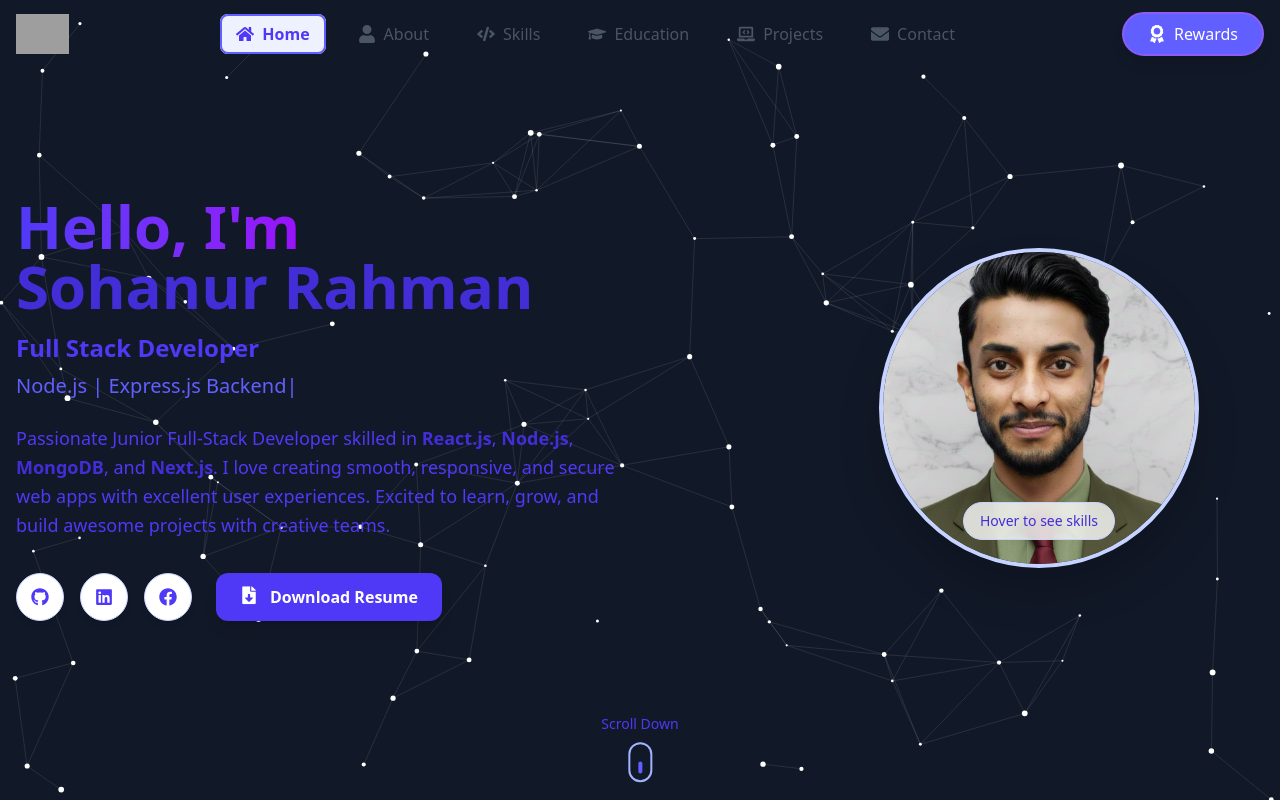
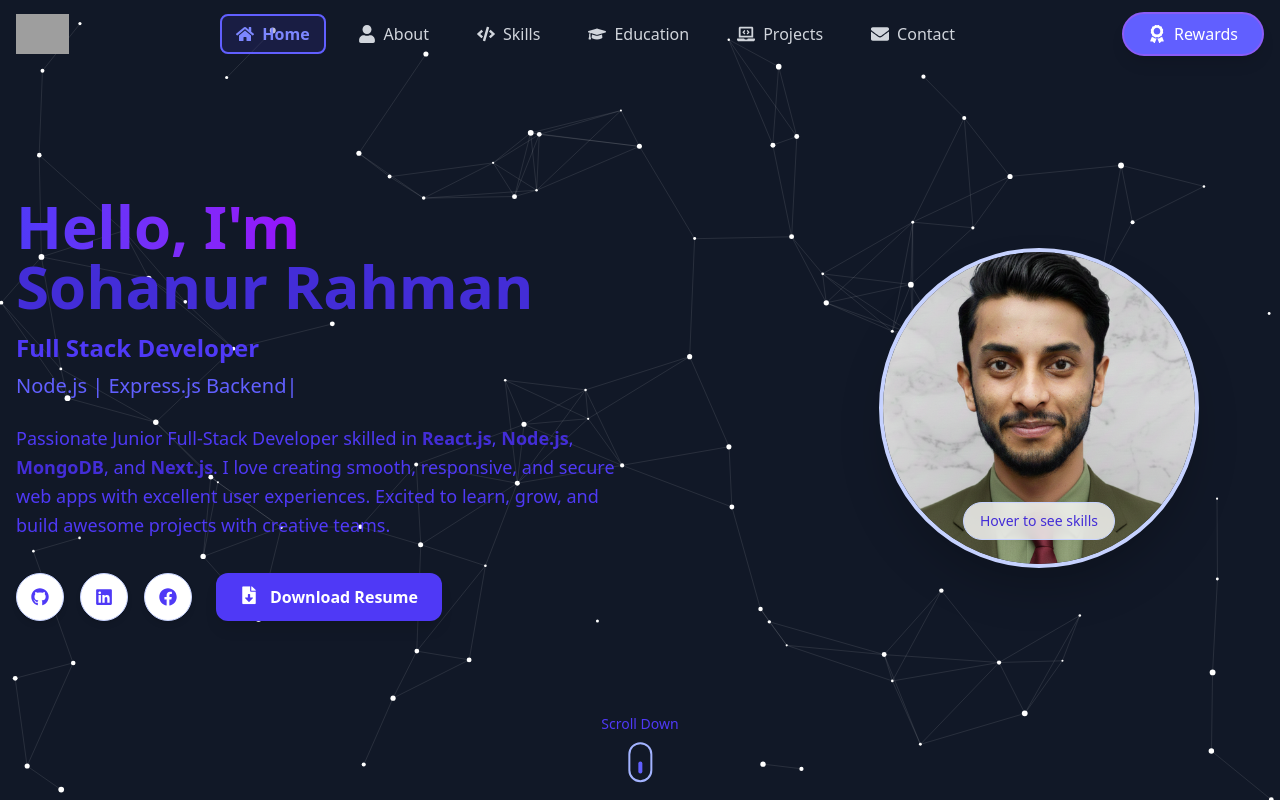
Before and after one commit to SohanurRahman007/my-portfolio-website, a React (Vite) app: page / in a window 1280 px wide. Shown: the top 802 px of the page. Built offline with nearby package versions, Linux system fonts and the light colour scheme; grey boxes are pictures that could not be loaded.

Commit message:
update navber

```diff
--- a/src/components/Navbar.jsx
+++ b/src/components/Navbar.jsx
@@ -67,9 +67,10 @@ const Navbar = () => {
       initial={{ y: -100, opacity: 0 }}
       animate={{ y: 0, opacity: 1 }}
       transition={{ type: "spring", stiffness: 100 }}
+      // Using dark mode colors only for both modes
       className={`fixed top-0 w-full z-50 transition-all duration-300 ${
         scrolled
-          ? "bg-white/80 dark:bg-gray-900/80 backdrop-blur-md shadow-md"
+          ? "bg-gray-900/80 backdrop-blur-md shadow-md" // Only dark colors
           : "bg-transparent"
       }`}
     >
@@ -91,7 +92,7 @@ const Navbar = () => {
         </Link>
 
         {/* Desktop Menu */}
-        <ul className="hidden md:flex gap-4 text-gray-700 dark:text-gray-200 font-medium">
+        <ul className="hidden md:flex gap-4 text-gray-200 font-medium">
           {navLinks.map(({ id, name, to, icon: Icon }) => (
             <li key={id}>
               <Link
@@ -103,8 +104,8 @@ const Navbar = () => {
                 onSetActive={() => setActiveSection(to)}
                 className={`cursor-pointer transition flex items-center gap-2 px-4 py-2 rounded-lg relative ${
                   isActive(to)
-                    ? "text-indigo-600 dark:text-indigo-400 bg-indigo-50 dark:bg-indigo-900/30 font-semibold"
-                    : "text-gray-600 dark:text-gray-300 hover:text-indigo-600 dark:hover:text-indigo-400 hover:bg-gray-100 dark:hover:bg-gray-800"
+                    ? "text-indigo-400 bg-indigo-900/30 font-semibold"
+                    : "text-gray-300 hover:text-indigo-400 hover:bg-gray-800"
                 }`}
               >
                 <Icon className="text-lg" />
@@ -123,8 +124,7 @@ const Navbar = () => {
 
         {/* Actions */}
         <div className="flex items-center gap-4">
-          {/* Rewards Button with Enhanced Infinity Border Animation & Glow */}
-          {/* Rewards Button with Minimal Border Animation */}
+          {/* Rewards Button */}
           <a
             href="https://drive.google.com/file/d/1aKTHKEwD_cQZu9RgoASKgrY99KLWiQyg/view?usp=sharing"
             target="_blank"
@@ -152,7 +152,7 @@ const Navbar = () => {
           {/* Mobile Menu Button */}
           <button
             onClick={() => setMenuOpen(!menuOpen)}
-            className="text-2xl text-gray-700 dark:text-white md:hidden"
+            className="text-2xl text-white md:hidden"
           >
             {menuOpen ? <FaTimes /> : <FaBars />}
           </button>
@@ -165,7 +165,7 @@ const Navbar = () => {
           initial={{ opacity: 0, y: -20 }}
           animate={{ opacity: 1, y: 0 }}
           transition={{ duration: 0.2 }}
-          className="md:hidden px-6 py-4 bg-white dark:bg-gray-900 border-t shadow flex flex-col gap-3"
+          className="md:hidden px-6 py-4 bg-gray-900 border-t border-gray-800 shadow flex flex-col gap-3"
         >
           {navLinks.map(({ id, name, to, icon: Icon }) => (
             <li key={id}>
@@ -179,8 +179,8 @@ const Navbar = () => {
                 onClick={() => setMenuOpen(false)}
                 className={`block font-medium transition flex items-center gap-3 px-4 py-3 rounded-lg ${
                   isActive(to)
-                    ? "text-indigo-600 dark:text-indigo-400 bg-indigo-50 dark:bg-indigo-900/30 font-semibold border-l-4 border-indigo-500"
-                    : "text-gray-700 dark:text-gray-200 hover:text-indigo-600 dark:hover:text-indigo-400 hover:bg-gray-100 dark:hover:bg-gray-800"
+                    ? "text-indigo-400 bg-indigo-900/30 font-semibold border-l-4 border-indigo-500"
+                    : "text-gray-200 hover:text-indigo-400 hover:bg-gray-800"
                 }`}
               >
                 <Icon className="text-xl" />
@@ -189,12 +189,12 @@ const Navbar = () => {
             </li>
           ))}
           <li className="mt-2">
-            {/* Rewards Button with Infinity Border Animation */}
+            {/* Mobile Rewards Button */}
             <a
               href="https://drive.google.com/file/d/1aKTHKEwD_cQZu9RgoASKgrY99KLWiQyg/view?usp=sharing"
               target="_blank"
               rel="noopener noreferrer"
-              className="hidden md:flex px-6 py-2 bg-indigo-500 hover:bg-indigo-600 text-white rounded-full items-center gap-2 shadow-lg font-medium transition-colors duration-300 relative overflow-hidden"
+              className="flex px-6 py-2 bg-indigo-500 hover:bg-indigo-600 text-white rounded-full items-center gap-2 shadow-lg font-medium transition-colors duration-300 relative overflow-hidden"
               style={{
                 border: "2px solid transparent",
                 backgroundImage:
```
Lines whose indentation alone changed are shown as unchanged.
